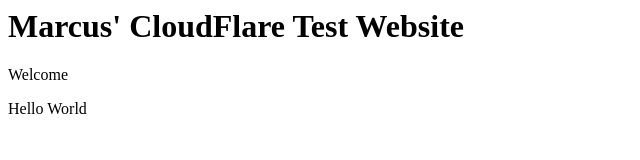
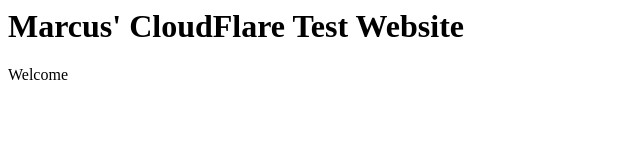
Before and after one commit to mrowell/mrowelltk, a plain HTML site: page index.html in a window 1280 px wide. Shown: the whole page, without its empty margins (0-640 px from the left). Drawn offline with Linux system fonts and the light colour scheme.

Commit message:
Update index.html

```diff
--- a/index.html
+++ b/index.html
@@ -3,4 +3,4 @@
 <P>Welcome</P>
 
 
-<BLINK>Hello World</BLINK>
+<img href="IMG_9088.jpg">
```
